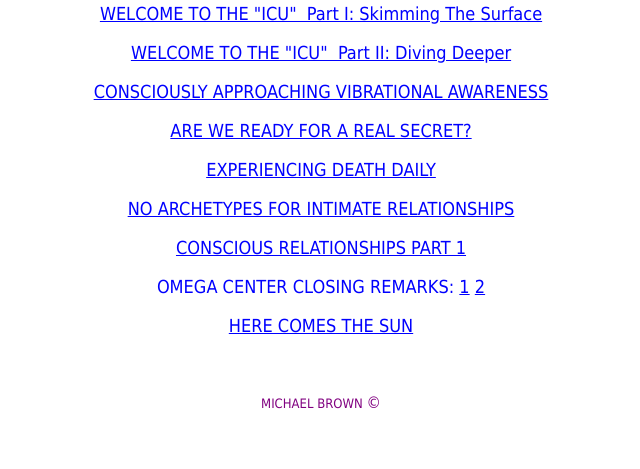
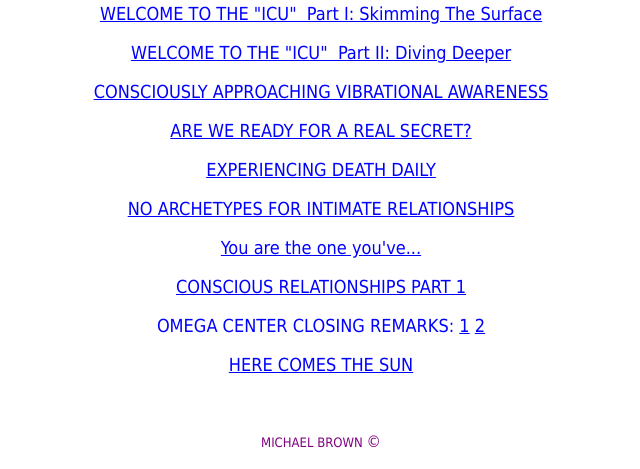
Before and after one commit to eblincow/homepage, a Django app: template blinc/blinc/templates/pp/index.html in a window 1280 px wide. Shown: the part 861-1330 px from the top of the page, without its empty margins (319-959 px from the left). Before the commit the page ends 1270 px from the top, so only its background shows below. Run offline with Django 3.2, Linux system fonts and the light colour scheme; the template is opened without the code that fills it, so the values that code supplies are empty.

Commit message:
Added IFS You are the one

```diff
--- a/blinc/blinc/templates/pp/index.html
+++ b/blinc/blinc/templates/pp/index.html
@@ -139,6 +139,8 @@
 <p><a href="{% static 'pp/No_Archetypes_Intimacy.html' %}">NO
     ARCHETYPES FOR INTIMATE RELATIONSHIPS</a></p>
 
+<p><a href="{% static 'pp/IFS_YouAreTheOne.pdf' %}">You are the one you've...</a></p>
+
 <p><a href="{% static 'pp/conscious_relationships1.html' %}">CONSCIOUS
     RELATIONSHIPS PART 1</a></p>
 
```
Also changed, not shown: 1 other file.
